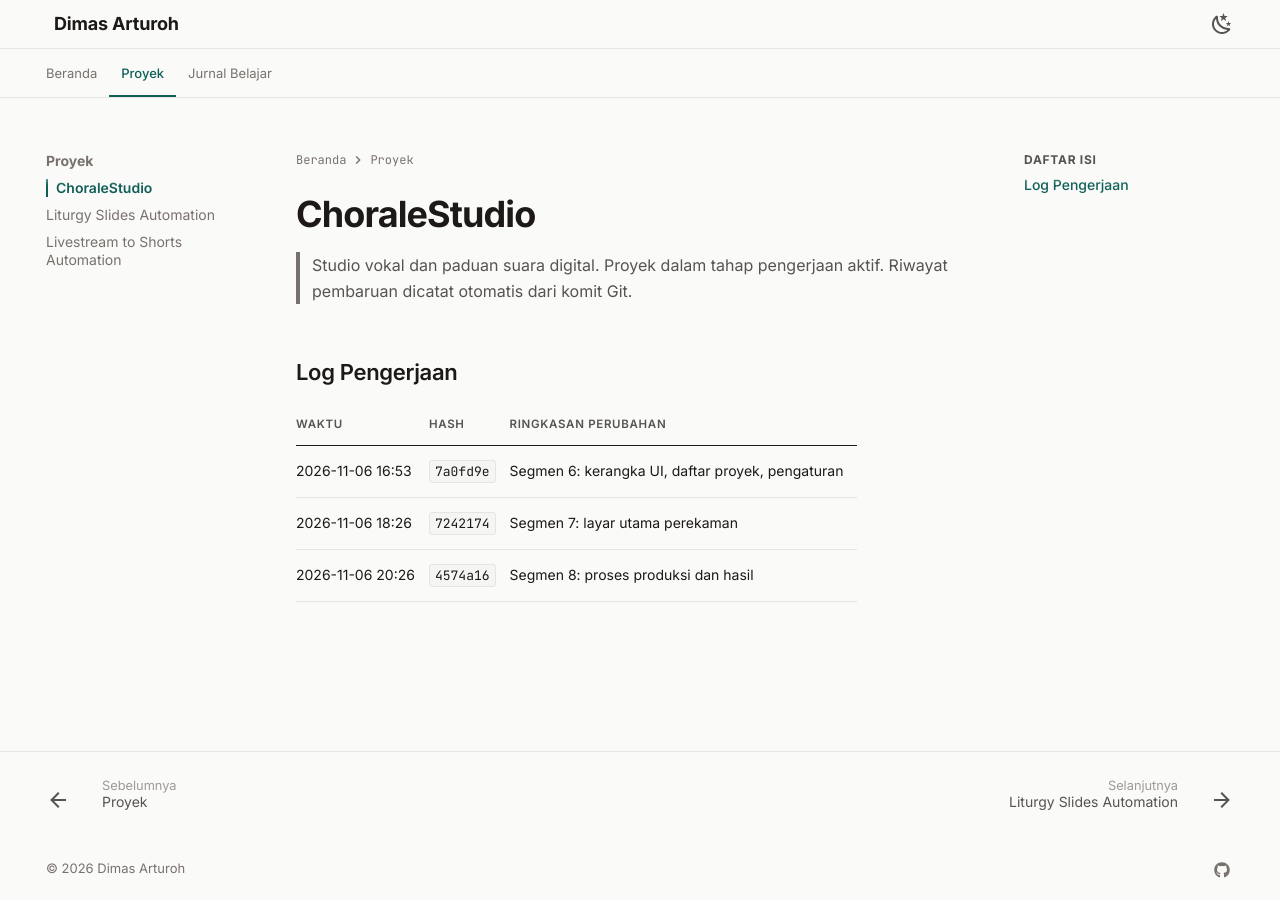
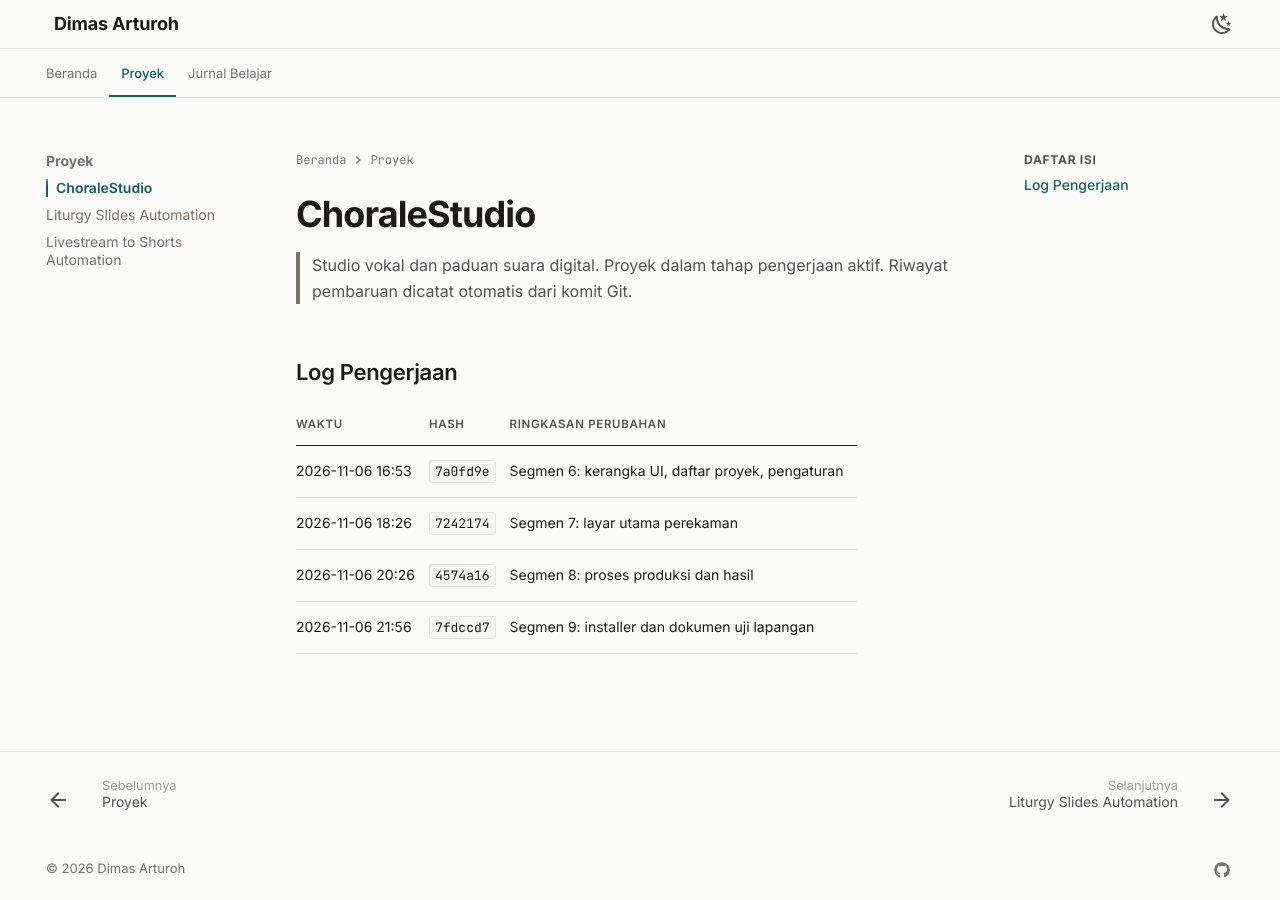
Before and after one commit to dimasarturoh15/dimasarturoh15.github.io, an MkDocs documentation site: the page built from docs/projects/choralestudio.md, in a window 1280 px wide. Built offline with MkDocs 1.6.1 and Material for MkDocs 9.7.7, drawn with Linux system fonts in a browser that asks for light colours.

Commit message:
docs: sync ChoraleStudio commit 7fdccd7

```diff
--- a/docs/projects/choralestudio.md
+++ b/docs/projects/choralestudio.md
@@ -9,3 +9,4 @@
 | 2026-11-06 16:53 | `7a0fd9e` | Segmen 6: kerangka UI, daftar proyek, pengaturan |
 | 2026-11-06 18:26 | `7242174` | Segmen 7: layar utama perekaman |
 | 2026-11-06 20:26 | `4574a16` | Segmen 8: proses produksi dan hasil |
+| 2026-11-06 21:56 | `7fdccd7` | Segmen 9: installer dan dokumen uji lapangan |
```
